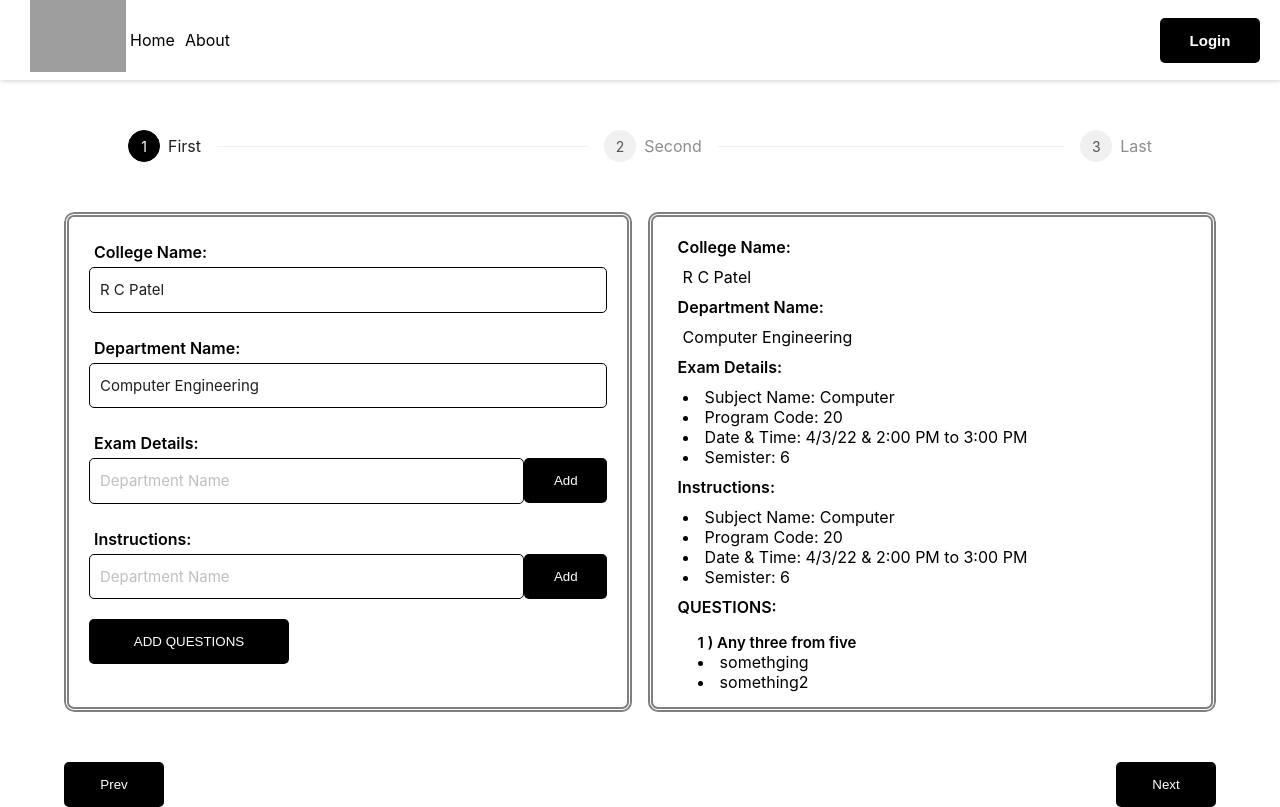
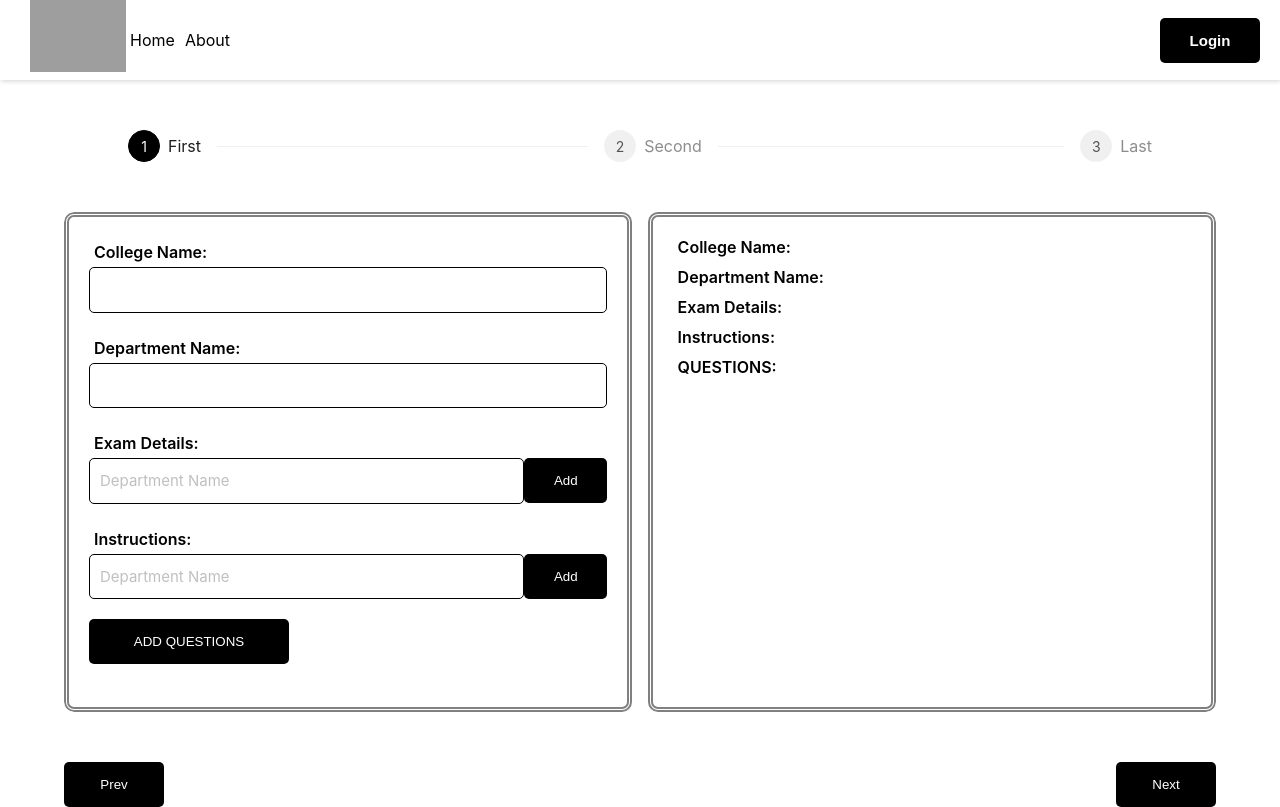
Before and after one commit to pujarianil4/question-paper-builder, a React (Create React App) app: page /build in a window 1280 px wide. Built offline with nearby package versions, Linux system fonts and the light colour scheme; grey boxes are pictures that could not be loaded.

Commit message:
initial values removed

```diff
--- a/src/components/PaperInputs/index.jsx
+++ b/src/components/PaperInputs/index.jsx
@@ -24,30 +24,12 @@ const steps = [
 export default function PaperInput() {
   const [isOpen, setOpen] = useState(false);
   const [current, setCurrent] = useState(0);
-  const [examDetails, setExamDetails] = useState([
-    "Subject Name: Computer",
-    "Program Code: 20",
-    "Date & Time: 4/3/22 & 2:00 PM to 3:00 PM",
-    "Semister: 6",
-  ]);
-  const [instructions, setInstructions] = useState([
-    "Subject Name: Computer",
-    "Program Code: 20",
-    "Date & Time: 4/3/22 & 2:00 PM to 3:00 PM",
-    "Semister: 6",
-  ]);
-  const [questions, setQuestions] = useState([
-    {
-      heading: "Any three from five",
-      sub: ["somethging", "something2"],
-    },
-  ]);
-
-
-
+  const [examDetails, setExamDetails] = useState([ ]);
+  const [instructions, setInstructions] = useState([]);
+  const [questions, setQuestions] = useState([]);
   const [singleInput, setSingleInput] = useState({
-    collegeName: "R C Patel ",
-    departmentName: "Computer Engineering",
+    collegeName: "",
+    departmentName: "",
   });
   const [examDetailsInput, setExamDetailsInput] = useState("");
   const [instructionsInput, setInstructionsInput] = useState("");
```
